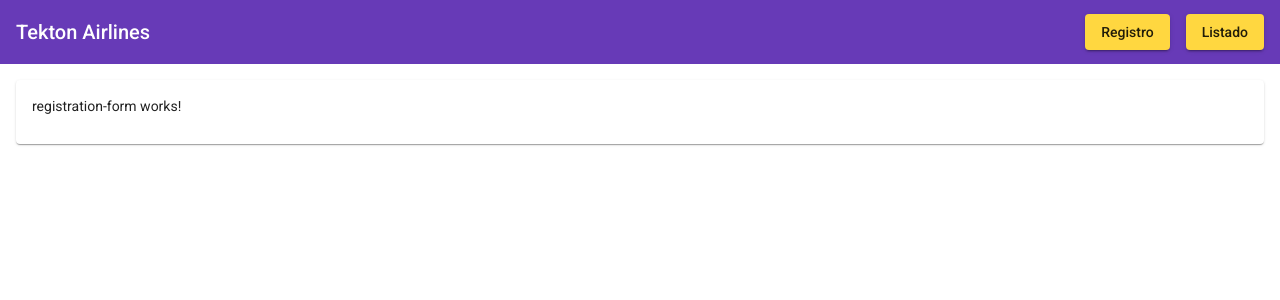
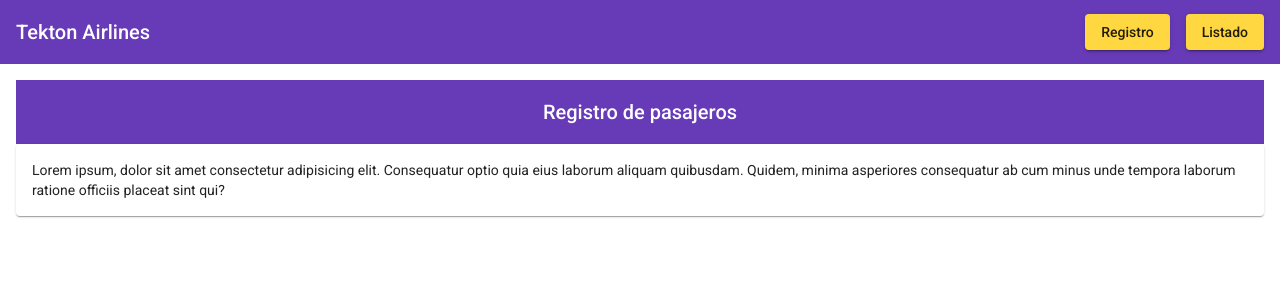
Before and after one commit to Alejo1595/Tekton-Airlines, an Angular app: page /passenger/form in a window 1280 px wide. Shown: the top 300 px of the page. Built offline with nearby package versions, Linux system fonts and the light colour scheme.

Commit message:
Content container creation

```diff
--- a/src/app/core/components/menu/menu.component.html
+++ b/src/app/core/components/menu/menu.component.html
@@ -14,7 +14,5 @@
 </mat-toolbar>
 
 <section class="card-container">
-  <mat-card>
-    <router-outlet></router-outlet>
-  </mat-card>
+  <router-outlet></router-outlet>
 </section>
--- a/src/app/passenger-registration/passenger-registration.module.ts
+++ b/src/app/passenger-registration/passenger-registration.module.ts
@@ -1,7 +1,10 @@
 import { NgModule } from '@angular/core';
 import { CommonModule } from '@angular/common';
 
+import { SharedModule } from '../shared/shared.module';
+
 import { PassengerRegistrationRoutingModule } from './passenger-registration-routing.module';
+
 import { RegistrationFormComponent } from './registration-form/registration-form.component';
 import { PassegerListComponent } from './passeger-list/passeger-list.component';
 
@@ -13,7 +16,8 @@ import { PassegerListComponent } from './passeger-list/passeger-list.component';
   ],
   imports: [
     CommonModule,
-    PassengerRegistrationRoutingModule
+    PassengerRegistrationRoutingModule,
+    SharedModule,
   ],
   exports: [
     RegistrationFormComponent,
--- a/src/app/passenger-registration/registration-form/registration-form.component.html
+++ b/src/app/passenger-registration/registration-form/registration-form.component.html
@@ -1 +1,7 @@
-<p>registration-form works!</p>
+<app-container title="Registro de pasajeros">
+  <p>
+    Lorem ipsum, dolor sit amet consectetur adipisicing elit. Consequatur optio
+    quia eius laborum aliquam quibusdam. Quidem, minima asperiores consequatur
+    ab cum minus unde tempora laborum ratione officiis placeat sint qui?
+  </p>
+</app-container>
--- /dev/null
+++ b/src/app/shared/components/container/container.component.html
@@ -0,0 +1,11 @@
+<mat-toolbar color="primary">
+  <mat-toolbar-row fxLayout="row" fxLayoutAlign="center center">
+    <span>{{ title }}</span>
+  </mat-toolbar-row>
+</mat-toolbar>
+
+<section class="card-container">
+  <mat-card>
+    <ng-content></ng-content>
+  </mat-card>
+</section>
--- /dev/null
+++ b/src/app/shared/components/container/container.component.ts
@@ -0,0 +1,18 @@
+import { Component, Input, OnInit } from '@angular/core';
+
+@Component({
+  selector: 'app-container',
+  templateUrl: './container.component.html',
+  styleUrls: ['./container.component.scss']
+})
+export class ContainerComponent implements OnInit {
+
+  @Input()
+  public title: string = '';
+
+  constructor() { }
+
+  ngOnInit(): void {
+  }
+
+}
```
Also changed, not shown: src/app/shared/shared.module.ts (+19 -3 lines), src/app/shared/components/container/container.component.scss (added), 1 other file (tests, documents, lock files or other folders).
